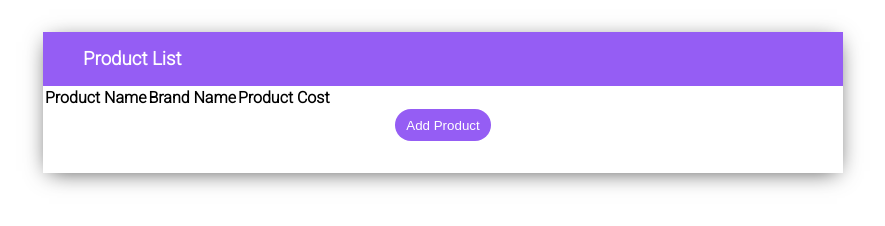
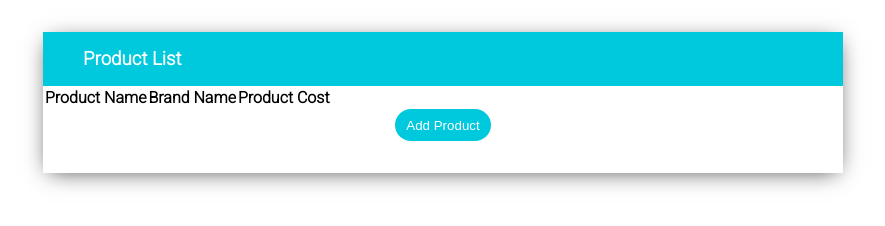
Before and after one commit to twinkle-toes-happy-feet-bubbles/SpotNet, a plain HTML site: page Product add.html in a window 1280 px wide. Shown: the whole page, without its empty margins (197-1082 px from the left). Drawn offline with Linux system fonts and the light colour scheme; no server answers.

Commit message:
Update style.css

```diff
--- a/style.css
+++ b/style.css
@@ -1,283 +1,167 @@
 @import url('https://fonts.googleapis.com/css2?family=Roboto:wght@300&display=swap');
 
 :root {
-
-  --primary-color: #955df4;
-
+  --primary-color: #00C9DE;
   --secondary-color: #ff816c;
-
 }
 
 * {
-
   margin: 0;
-
   padding: 0;
-
   box-sizing: border-box;
-
 }
 
 body {
-
   font-family: 'Roboto', sans-serif;
-
 }
 
 .container {
-
   max-width: 50rem;
-
   margin: 2rem auto;
-
   padding-bottom: 2rem;
-
   -webkit-box-shadow: 0px 4px 22px -6px rgba(0,0,0,0.75);
-
   -moz-box-shadow: 0px 4px 22px -6px rgba(0,0,0,0.75);
-
   box-shadow: 0px 4px 22px -6px rgba(0,0,0,0.75);
-
 }
 
 header {
-
   width: 100%;
-
   background: var(--primary-color);
-
   padding: 1rem;
-
 }
 
 header h3 {
-
   color: #fff;
-
   margin-left: 1.5rem;
-
 }
 
 .table-users {
-
   width: 90%;
-
   margin: 2rem auto;
-
   border-collapse: collapse;
-
 }
 
 .table-users th, .table-users td {
-
   text-align: left;
-
   border-top: 1px solid #ddd;
-
   border-bottom: 1px solid #ddd;
-
   padding: .5rem;
-
 }
 
 .table-users th {
-
   background: #fafafa;
-
   padding: 1rem auto;
-
 }
 
 .btn {
-
   background: transparent;
-
   width: 5rem;
-
   height: 2rem;
-
   border-radius: 1rem;
-
   cursor: pointer;
-
   outline: none;
-
   transition: all .5s ease;
-
 }
 
 .btn-edit {
-
   color: var(--primary-color);
-
   border: 1px solid var(--primary-color);
-
 }
 
 .btn-edit:hover {
-
   background: var(--primary-color);
-
   color: #fff;
-
 }
 
 .btn-delete {
-
   color: var(--secondary-color);
-
   border: 1px solid var(--secondary-color);
-
 }
 
 .btn-delete:hover {
-
   background: var(--secondary-color);
-
   color: #fff;
-
 }
 
 .table-wrapper {
-
   text-align: center;
-
 }
 
 .btn-add {
-
   width: 6rem;
-
   height: 2rem;
-
   background: var(--primary-color);
-
   border: none;
-
   color: #fff;
-
 }
 
 /* Modal */
-
 .modal-wrapper {
-
   position: fixed;
-
   width: 100%;
-
   height: 100%;
-
   left: 0;
-
   top: 0;
-
   background: #24232354;
-
   display: none;
-
 }
 
 .modal {
-
   position: relative;
-
   background: #fff;
-
   text-align: center;
-
   width: 25rem;
-
   margin: 5rem auto;
-
   -webkit-box-shadow: 0px 4px 22px -6px rgba(0,0,0,0.75);
-
   -moz-box-shadow: 0px 4px 22px -6px rgba(0,0,0,0.75);
-
   box-shadow: 0px 4px 22px -6px rgba(0,0,0,0.75);
-
   animation-name: animatetop;
-
   animation-duration: .4s;
-
 }
 
 @keyframes animatetop {
-
   from {
-
     top: -300px; opacity: 0;
-
   }
-
   to {
-
     top: 0; opacity: 1;
-
   }
-
 }
 
 .modal-show {
-
   display: block;
-
 }
 
 .modal-header {
-
   margin-bottom: 1rem;
-
   background: #f8fafb;
-
   padding: 2rem;
-
 }
 
 .modal-body {
-
   padding: 2rem;
-
 }
 
 .btn-modal {
-
   background: var(--primary-color);
-
   border: none;
-
   color: #fff;
-
   width: 9rem;
-
 }
 
 input {
-
   width: 100%;
-
   height: 2.2rem;
-
   margin-bottom: 1rem;
-
   text-indent: .5rem;
-
   outline: none;
-
 }
 
 #send{
-
   width: 6rem;
-
   height: 2rem;
-
   background: var(--primary-color);
-
   border: none;
-
   border-radius: 30px;
-
   color: #fff;
-
 }
```
